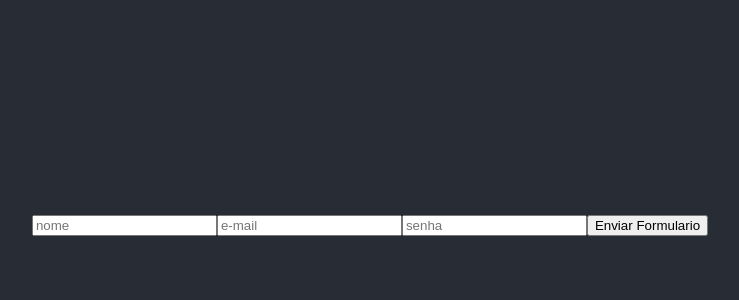
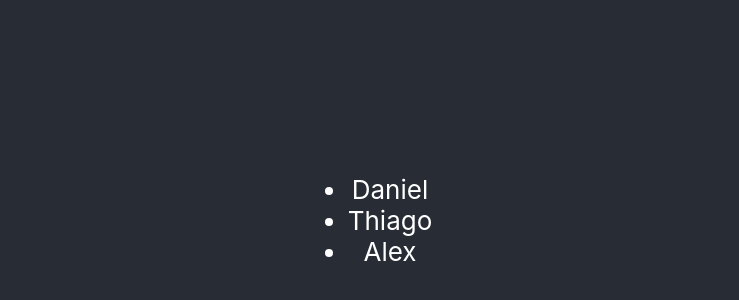
Before and after one commit to DanielAgostinhoSilva/erjs, a React (Create React App) app: page / in a window 1280 px wide. Shown: the part 180-480 px from the top of the page, without its empty margins (270-1009 px from the left). Built offline with nearby package versions, Linux system fonts and the light colour scheme.

Commit message:
feat: 2.31. Renderizando listas

```diff
--- a/src/App.tsx
+++ b/src/App.tsx
@@ -1,11 +1,15 @@
 import './App.css';
-import Form from "./components/Form";
 
 function App() {
+    const names = ['Daniel', 'Thiago', 'Alex']
     return (
         <div className="App">
             <header className="App-header">
-                <Form></Form>
+                <ul>
+                    {
+                        names.map((name, index) => <li key={index}>{name}</li>)
+                    }
+                </ul>
             </header>
         </div>
     );
```
